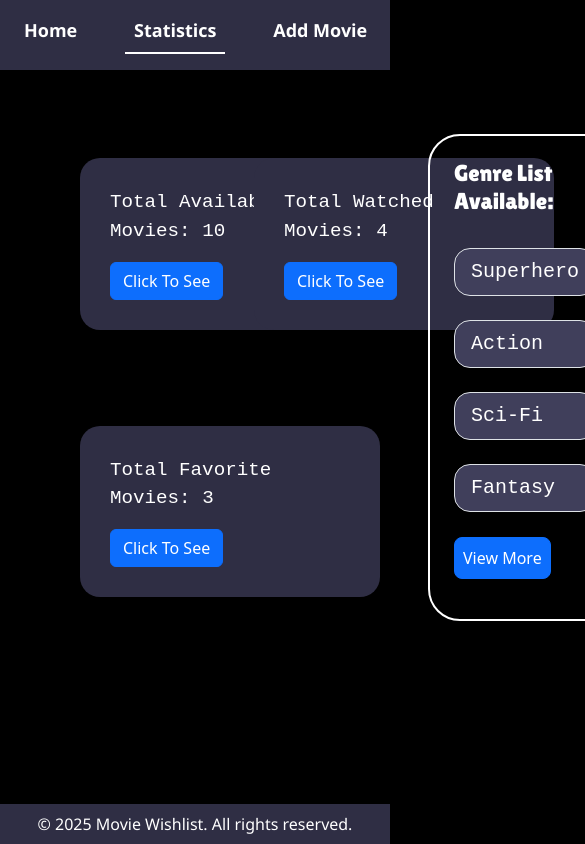
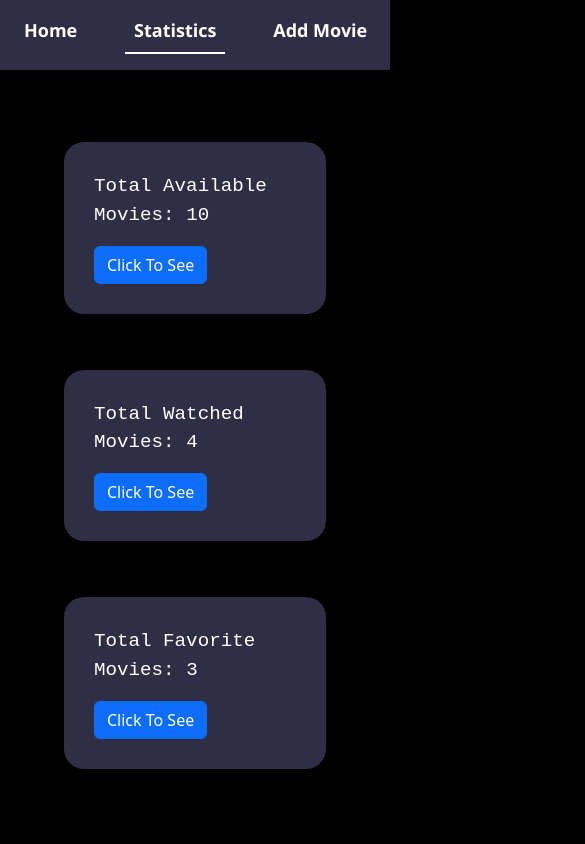
Before and after one commit to R-S-A-N-J-A-Y/Movie-WishList, a React (Vite) app: page /stats in a window 390 px wide. Shown: the top 844 px of the page, 585 px wide, since content can reach past the window. Built offline with nearby package versions, Linux system fonts and the light colour scheme.

Commit message:
Add Responsiveness for Statistics page.

```diff
--- a/src/Components/MovieGenres.jsx
+++ b/src/Components/MovieGenres.jsx
@@ -6,10 +6,7 @@ const MovieGenres = () => {
   const Navigator = useNavigate();
 
   return (
-    <div
-      className="m-3 border border-2 border-white rounded-5 d-flex flex-column p-4"
-      style={{ width: "900px" }}
-    >
+    <div className="m-3 border border-2 border-white rounded-5 d-flex flex-column p-4">
       <h3 className="mb-4">Genre List Available: </h3>
       <GenreCard />
 
--- a/src/Components/Stats.jsx
+++ b/src/Components/Stats.jsx
@@ -8,8 +8,8 @@ const Stats = () => {
   const arr = [AvailableMovies, WatchedMovies, FavoriteMovies];
 
   return (
-    <div className="d-flex justify-content-between p-5">
-      <div className="row p-3 row-cols-2 gx-3 gy-5">
+    <div className="row row-cols-1 row-cols-xl-2 gx-4 gy-5 p-3 m-0">
+      <div className="col p-4 row row-cols-1 row-cols-md-2 gx-2 gy-2 m-0">
         {arr.map((item, index) => (
           <div className="col p-4">
             <MovieStats index={index} item={item} />
@@ -17,7 +17,9 @@ const Stats = () => {
         ))}
       </div>
 
-      <MovieGenres />
+      <div className="col">
+        <MovieGenres />
+      </div>
     </div>
   );
 };
--- a/src/Styles/App.css
+++ b/src/Styles/App.css
@@ -172,7 +172,6 @@ h3 {
 /* Statistics */
 
 .stats-card {
-  width: 300px;
   padding: 30px;
   border-radius: 20px;
   background-color: #2f2e44;
```
